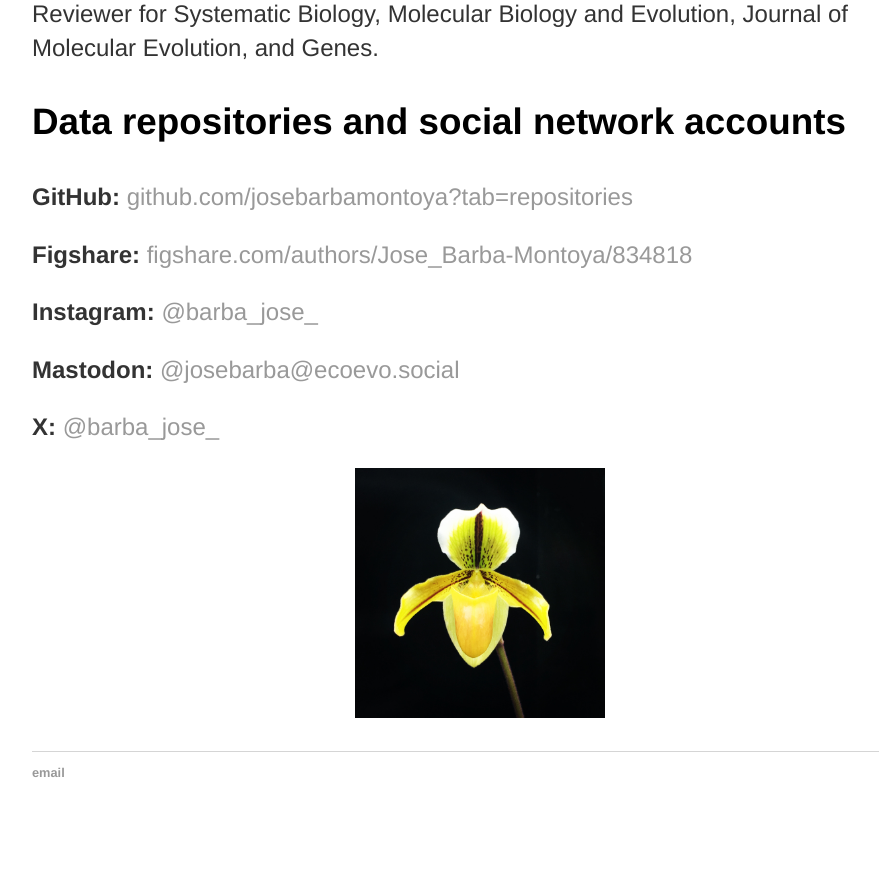
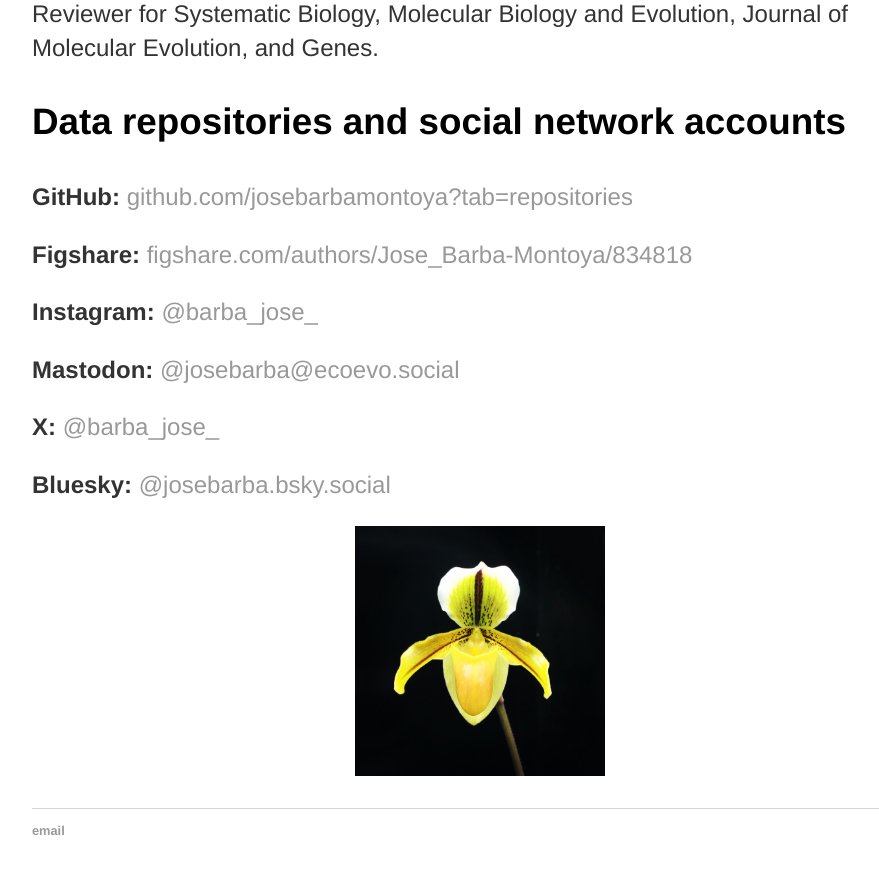
Before and after one commit to josebarbamontoya/josebarbamontoya.github.io, a Jekyll site: the page built from about/index.html, in a window 1280 px wide and 900 px high, scrolled down 6363 px. Shown: the top 874 px of the window, without its empty margins (160-1039 px from the left). Built offline with Jekyll 4.4.1, drawn with Linux system fonts in a browser that asks for light colours; before the commit the page ends 7205 px from its top, so only the background shows below that.

Commit message:
Update index.html

```diff
--- a/about/index.html
+++ b/about/index.html
@@ -78,6 +78,7 @@ title: Jose Barba-Montoya
 		<p><b>Instagram: </b> <a href="https://www.instagram.com/barba_jose_/">@barba_jose_</a></p>
 		<p><b>Mastodon: </b> <a href="https://ecoevo.social/@josebarba">@josebarba@ecoevo.social</a></p>
 		<p><b>X: </b> <a href="https://twitter.com/barba_jose_">@barba_jose_</a></p>
+		<p><b>Bluesky: </b> <a href="https://bsky.app/profile/josebarba.bsky.social">@josebarba.bsky.social</a></p>
 
 	<p style="text-align:center;"><img src="/img/photo2.jpg" height="250" width="250"></p>
 
```
